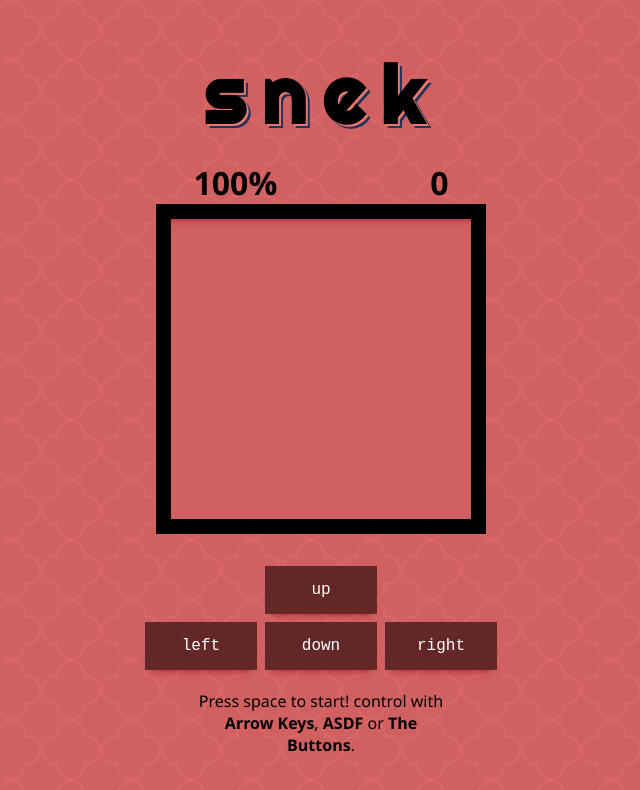
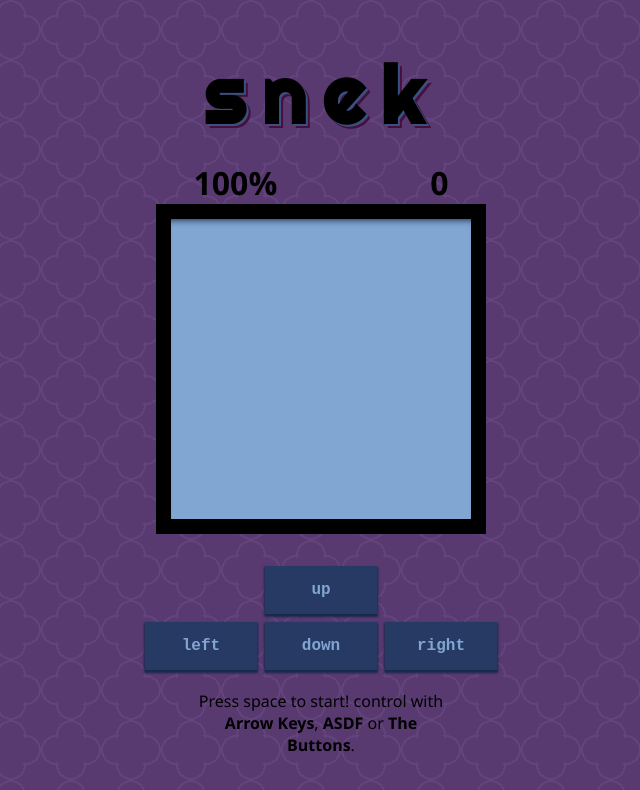
Before and after one commit to neiloysdir/snek, a plain HTML site: page index.html in a window 1280 px wide. Shown: the whole page, without its empty margins (319-959 px from the left). Drawn offline with Linux system fonts and the light colour scheme.

Commit message:
design overhall

```diff
--- a/css/style.css
+++ b/css/style.css
@@ -16,24 +16,24 @@ body {
   --color: black;
   font-family: "Segoe UI", Tahoma, Geneva, Verdana, sans-serif;
   color: var(--color);
-  background-color: #d16161;
+  background-color: #583a70;
   background-image: radial-gradient(
       circle closest-side,
-      #d16161 61%,
+      #583a70 61%,
       transparent 62%
     ),
     radial-gradient(
       circle closest-side,
       transparent 85%,
-      #db6666 86%,
-      #db6666 99%,
+      #63437c 86%,
+      #63437c 99%,
       transparent 100%
     ),
     radial-gradient(
       circle closest-side,
       transparent 85%,
-      #db6666 86%,
-      #db6666 99%,
+      #63437c 86%,
+      #63437c 99%,
       transparent 100%
     );
   background-size: 60px 60px, 60px 30px, 30px 60px;
@@ -44,7 +44,7 @@ h1 {
     font-family: 'Righteous', cursive;
     letter-spacing: .2em;
     font-size: 5em;
-    text-shadow: #e7776f 2px 2px 0px, #1e345e 4px 4px 0px;
+    text-shadow: #3a5081 2px 2px 0px, #46103e 4px 4px 0px;
     margin: 0;
     padding: 0;
     padding-bottom: .2em;
@@ -71,8 +71,8 @@ header {
 }
 
 .grid {
-    background-color: #d16161;
-    box-shadow: inset 0px 7px 7px -6px rgba(150,0,0,0.57);
+    background-color: #80a6d1;
+    box-shadow: inset 0px 7px 7px -6px #18284b;
 }
 
 .grid {
@@ -106,29 +106,23 @@ header {
 }
 
 .button {
-  background-color: #642727; /* Green */
+  background-color: #273a64; /* Green */
   font-family: "Courier New", Courier, monospace;
+  font-weight: bolder;
   border: none;
-  color: white;
+  color: #80a6d1;
   padding: 15px 32px;
   text-align: center;
   text-decoration: none;
   display: inline-block;
   font-size: 16px;
-  box-shadow: 0px 7px 7px -6px rgba(150,0,0,0.57);
+  box-shadow: 0px 2px 2px 1px #18284b;
 }
 
 .button:hover {
-  background-color: #fff; /* Green */
-  font-family: "Courier New", Courier, monospace;
-  border: none;
-  color: #642727;
-  padding: 15px 32px;
-  text-align: center;
-  text-decoration: none;
-  display: inline-block;
-  font-size: 16px;
-  box-shadow: 0px 7px 7px -6px rgba(150,0,0,0.57);
+  background-color: #80a6d1;
+  color: #050c1d;
+  box-shadow: 0px 2px 2px 1px #18284b;
 }
 
 .up {
```
